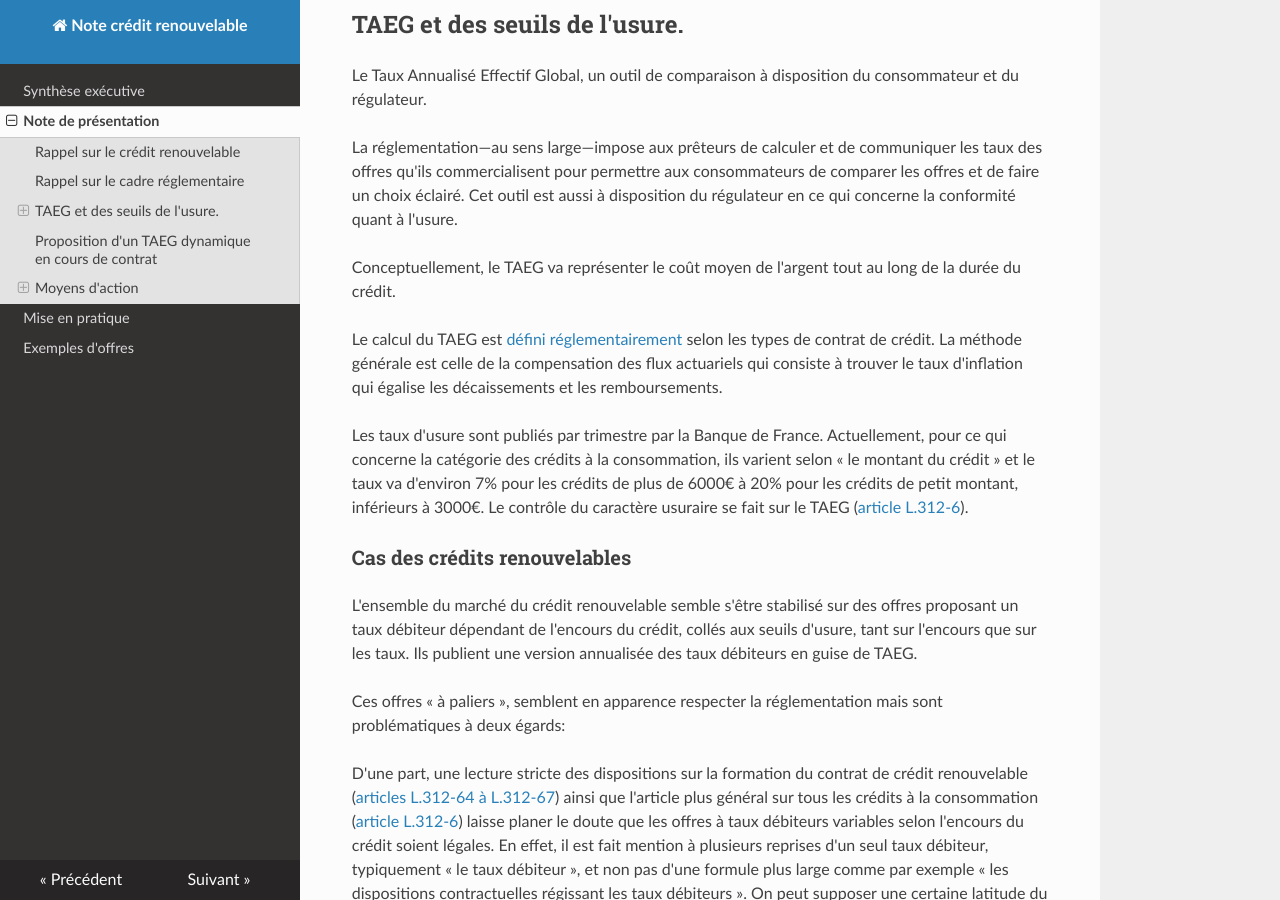
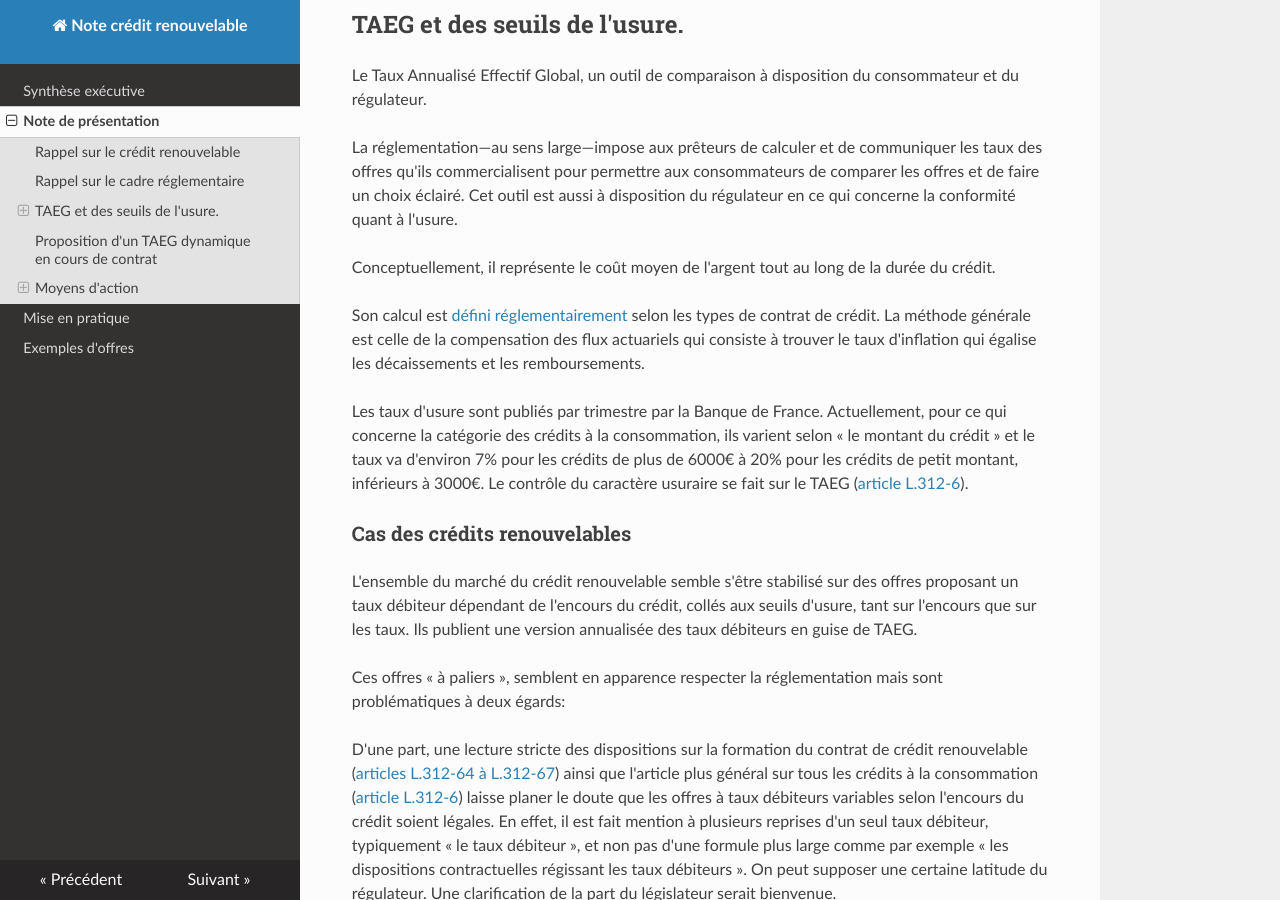
Before and after one commit to ConscritNeuneu/note-credit-renouvelable, an MkDocs documentation site: the page built from docs/1_note_credit_revolving.md, in a window 1280 px wide and 900 px high, scrolled down 1224 px. Built offline with MkDocs 1.6.1, drawn with Linux system fonts in a browser that asks for light colours; nearby versions of some CDN libraries.

Commit message:
Improve again TAEG section

```diff
--- a/docs/1_note_credit_revolving.md
+++ b/docs/1_note_credit_revolving.md
@@ -63,10 +63,10 @@ consommateurs de comparer les offres et de faire un choix éclairé. Cet outil e
 aussi à disposition du régulateur en ce qui concerne la conformité quant à
 l'usure.
 
-Conceptuellement, le TAEG va représenter le coût moyen de l'argent tout au
-long de la durée du crédit.
+Conceptuellement, il représente le coût moyen de l'argent tout au long de la
+durée du crédit.
 
-Le calcul du TAEG est
+Son calcul est
 [défini réglementairement](https://www.legifrance.gouv.fr/codes/article_lc/LEGIARTI000044536833)
 selon les types de contrat de crédit. La méthode générale est celle de la
 compensation des flux actuariels qui consiste à trouver le taux d'inflation
```
